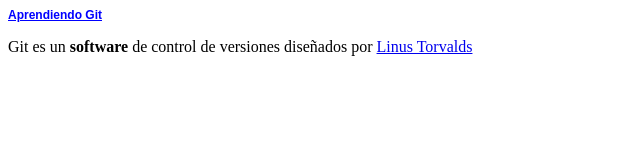
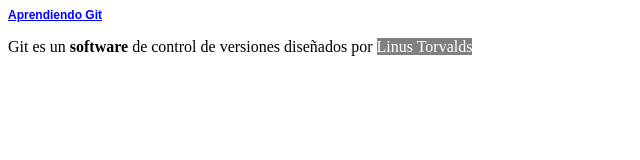
Before and after one commit to Grosspolinerr/PWFE-M1-05, a plain HTML site: page index.html in a window 1280 px wide. Shown: the whole page, without its empty margins (0-640 px from the left). Drawn offline with Linux system fonts and the light colour scheme.

Commit message:
backround hipervínculos, ejemplo de javascript

```diff
--- a/index.html
+++ b/index.html
@@ -4,6 +4,15 @@
     	<meta charset="utf-8">
 	    <title>EANT - Fullstack Essentials</title>
 	    <style>
+	    	/* Comentario: Anatomía de una regla CSS; */
+	    	/*
+	    	selector {
+	    		propiedad : valor;
+	    		propiedad : valor;
+	    		propiedad : valor;
+	    	}
+	    	*/
+
 	    	h1 {color: blue;
 	    		font-family: arial;
 	    		font-size: 28px;
@@ -11,12 +20,29 @@
 	    		underline;
 
               }
+              a {
+                 color: white;
+                 text-decoration: none;
+                 background-color: grey;
+              }
+              a:hover {
+              	 background-color: black;
+
+
+              }
 	    </style>
     </head>
 
     <body>
     	<h1 style="font-size: 12px">Aprendiendo Git</h1>
-        <p>Git es un <strong>software</strong> de control de versiones diseñados por <a href="https://es.wikipedia.org/wiki/Linus_Torvalds" target="_blank" title="Ver más en la Wikipedia">Linus Torvalds</a></p>
+        <p>Git es un <strong onclick="saludar()">software</strong> de control de versiones diseñados por <a href="https://es.wikipedia.org/wiki/Linus_Torvalds" target="_blank" title="Ver más en Wikipedia">Linus Torvalds</a></p>
 
+        <!-- AREA DE JavaScript-->
+
+        <script>
+   	        function saludar(){
+                alert("¡Hola desde JavaScript!")
+   	        }
+        </script>
     </body>
 </html>
```
